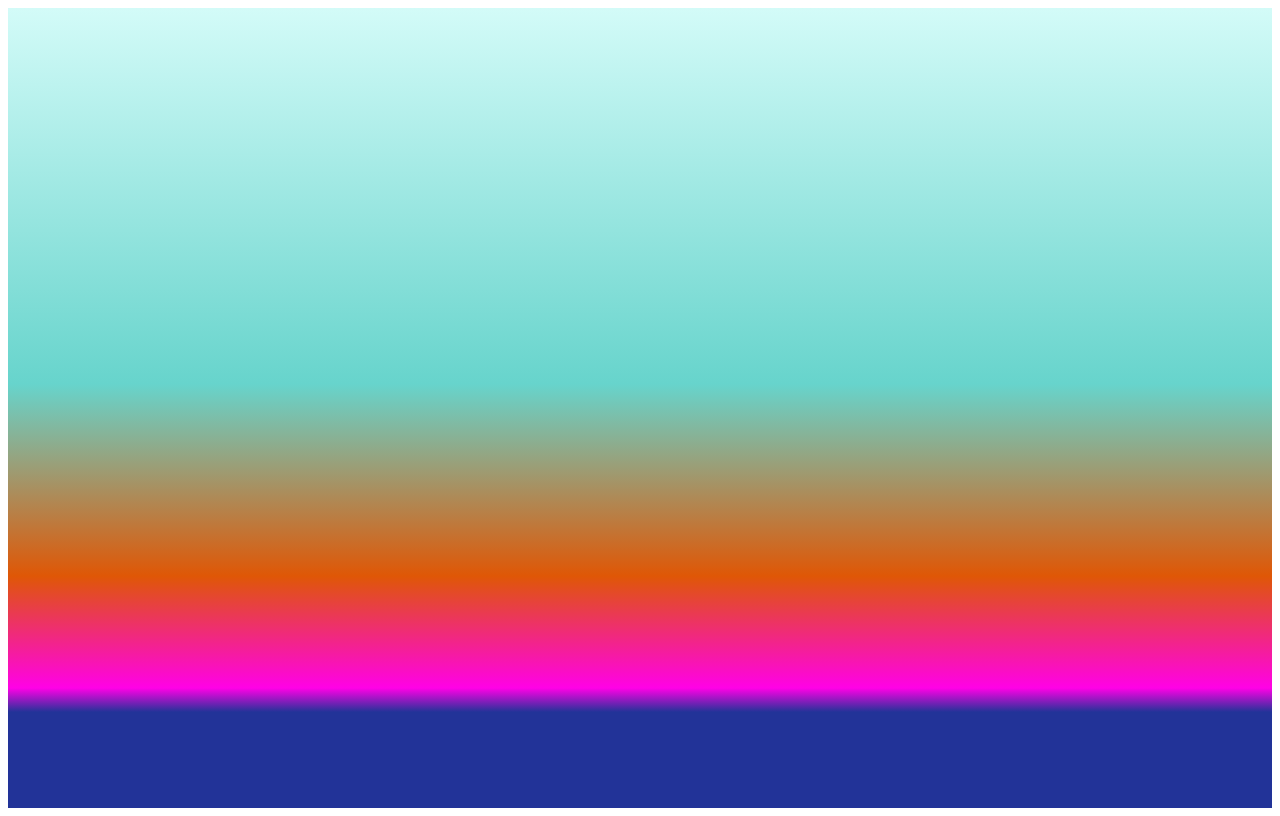
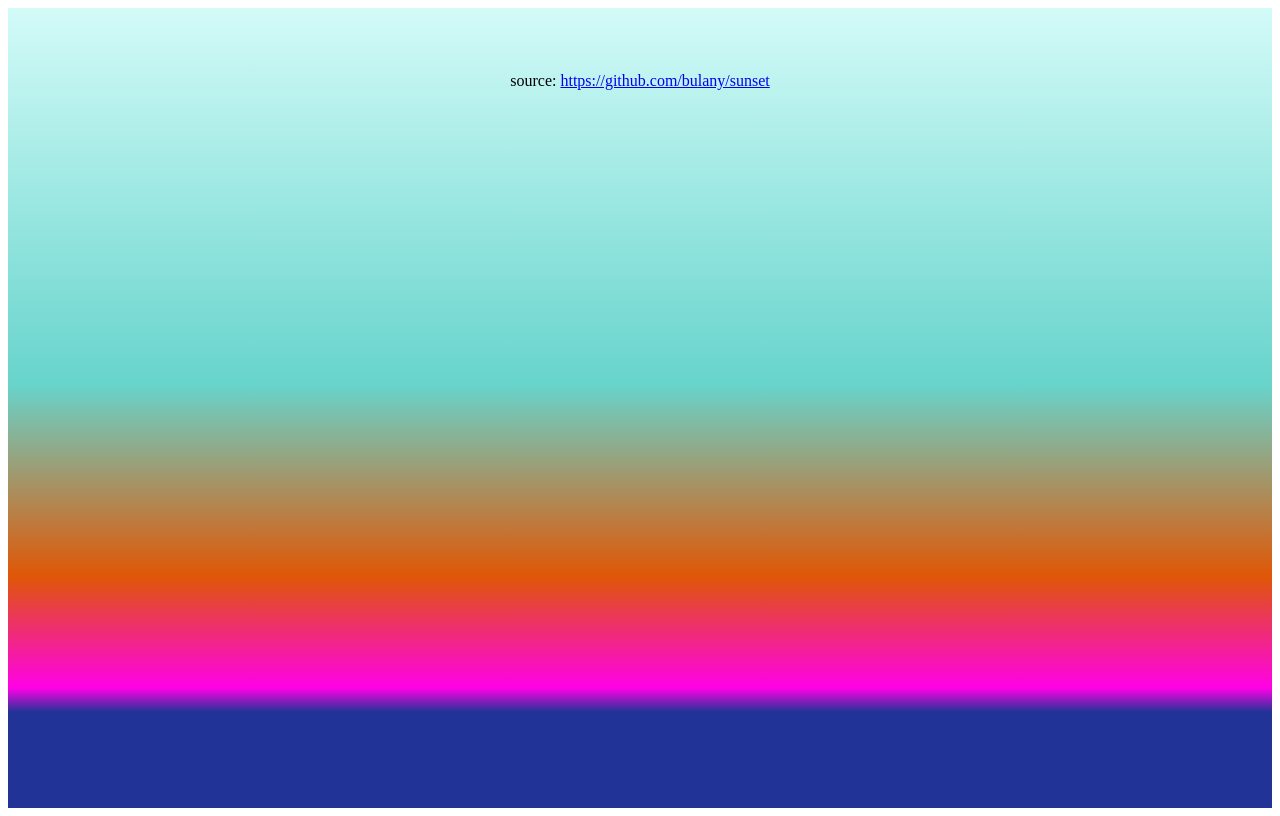
Before and after one commit to bulany/sunset, a plain HTML site: page index.html in a window 1280 px wide. Drawn offline with Linux system fonts and the light colour scheme.

Commit message:
add source link

```diff
--- a/index.html
+++ b/index.html
@@ -1,13 +1,21 @@
 <!DOCTYPE html>
 <head>
   <style>
-    div {
+    .sunset {
       background: linear-gradient(0deg, rgba(34,51,152,1) 0%, rgba(34,51,152,1) 12%, rgba(255,1,230,1) 15%, rgba(223,87,6,1) 29%, rgba(103,212,204,1) 53%, rgba(211,251,248,1) 100%);
       height: 100vh;
+    }
+    .source {
+      height: 10vh;
+      padding-top: 8vh;
+      text-align: center;
     }
   </style>
 </head>
 <html>
-  <body><div></div>
+  <body>
+    <div class="sunset">
+      <div class="source">source: <a href="https://github.com/bulany/sunset">https://github.com/bulany/sunset</a></div>
+    </div>
   </body>
 </html>
```
